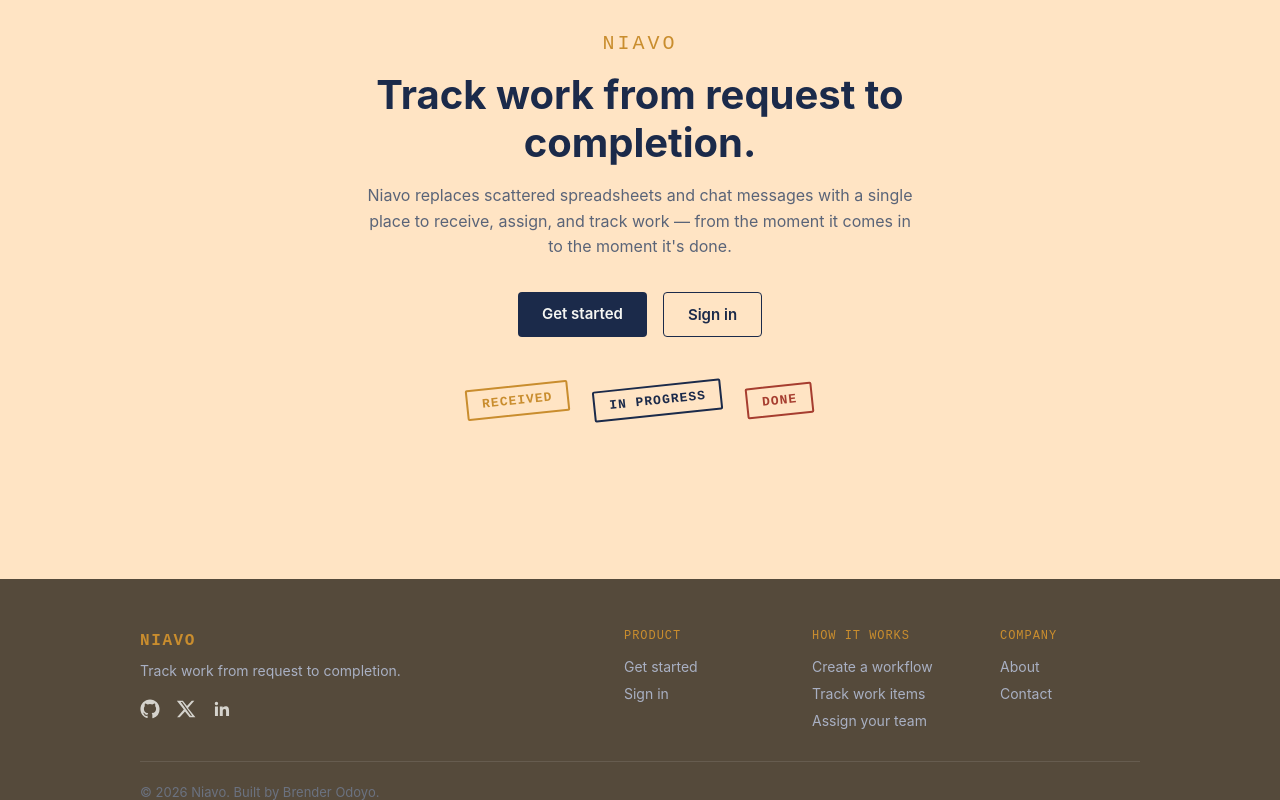
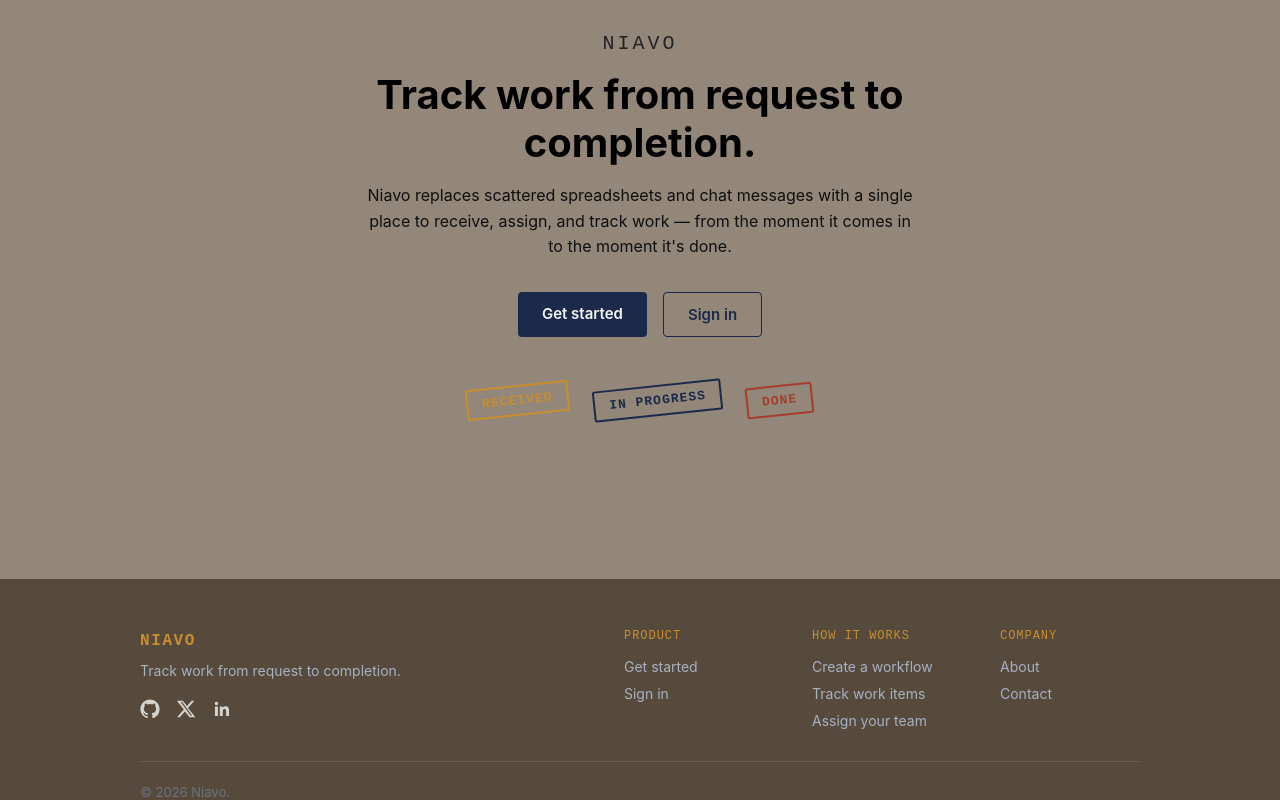
Before and after one commit to breodoyo/niavo, a React (Vite) app in the folder frontend/: page / in a window 1280 px wide. Built offline with nearby package versions, Linux system fonts and the light colour scheme; no server answers.

Commit message:
Add About page

```diff
--- /dev/null
+++ b/frontend/src/pages/About.tsx
@@ -0,0 +1,25 @@
+import { Link } from "react-router-dom";
+import "./Landing.css";
+
+export default function About() {
+  return (
+    <div className="landing-page">
+      <div className="landing-content">
+        <span className="landing-eyebrow">NIAVO</span>
+        <h1>About Niavo</h1>
+        <p>
+          Niavo is a work execution platform built to help small teams and
+          organizations manage requests from start to finish. Instead of
+          juggling spreadsheets, WhatsApp threads, and email chains, teams
+          get one shared place to create workflows, assign work, and track
+          progress through clear stages — Received, In Progress, and Done.
+        </p>
+        <div className="landing-actions">
+          <Link to="/" className="landing-btn-secondary">
+            Back to home
+          </Link>
+        </div>
+      </div>
+    </div>
+  );
+}
--- a/frontend/src/pages/Landing.css
+++ b/frontend/src/pages/Landing.css
@@ -4,7 +4,7 @@
   flex-direction: column;
   align-items: center;
   justify-content: space-between;
-  background-color: bisque;
+  background-color: rgb(146, 135, 121);
   padding: 32px 32px 0;
 }
 
@@ -17,18 +17,18 @@
   font-family: "IBM Plex Mono", "Courier New", monospace;
   font-size: 20px;
   letter-spacing: 0.15em;
-  color: var(--color-stamp);
+  color: rgb(36, 35, 35);
 }
 
 .landing-content h1 {
   font-size: 40px;
   margin: 16px 0;
-  color: var(--color-ink);
+  color: black;
   line-height: 1.2;
 }
 
 .landing-content p {
-  color: #5a6478;
+  color: #0f0f0f;
   font-size: 16px;
   line-height: 1.6;
   margin-bottom: 32px;
--- a/frontend/src/pages/Landing.tsx
+++ b/frontend/src/pages/Landing.tsx
@@ -68,12 +68,12 @@ export default function Landing() {
 
           <div className="footer-col">
             <span className="footer-heading">Company</span>
-            <a href="https://github.com/breodoyo/niavo" target="_blank" rel="noopener noreferrer">About</a>
+            <a href="/about">About</a>
             <a href="#">Contact</a>
           </div>
         </div>
 
-        <p className="footer-copyright">© 2026 Niavo. Built by Brender Odoyo.</p>
+        <p className="footer-copyright">© 2026 Niavo.</p>
       </footer>
     </div>
   );
--- a/frontend/src/routes.tsx
+++ b/frontend/src/routes.tsx
@@ -8,6 +8,7 @@ import Workflows from "./pages/Workflows";
 import WorkItems from "./pages/WorkItems";
 import NotFound from "./pages/NotFound";
 import Landing from "./pages/Landing";
+import About from "./pages/About";
 import { ProtectedRoute } from "./components/ProtectedRoute";
 import { DashboardLayout } from "./layouts/DashboardLayout";
 
@@ -30,6 +31,7 @@ export function AppRoutes() {
         <Route path="/users" element={<Users />} />
         <Route path="/workflows" element={<Workflows />} />
         <Route path="/workflows/:workflowId/items" element={<WorkItems />} />
+        <Route path="/about" element={<About />} />
       </Route>
 
       <Route path="*" element={<NotFound />} />
```
